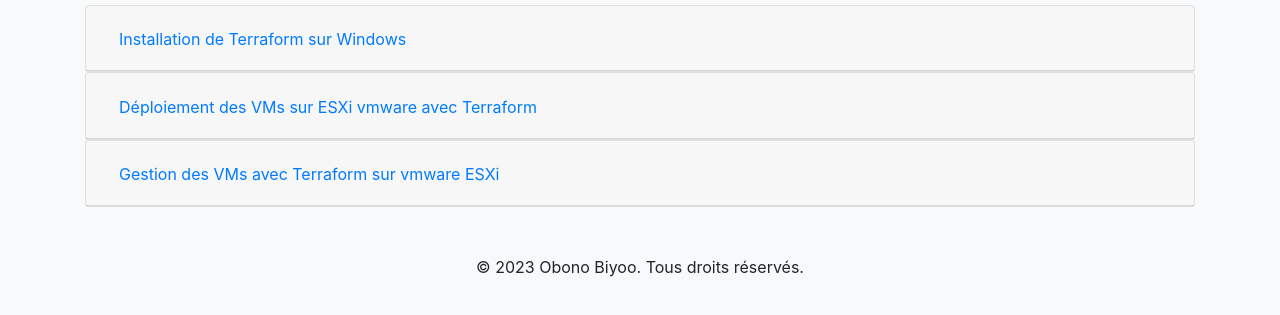
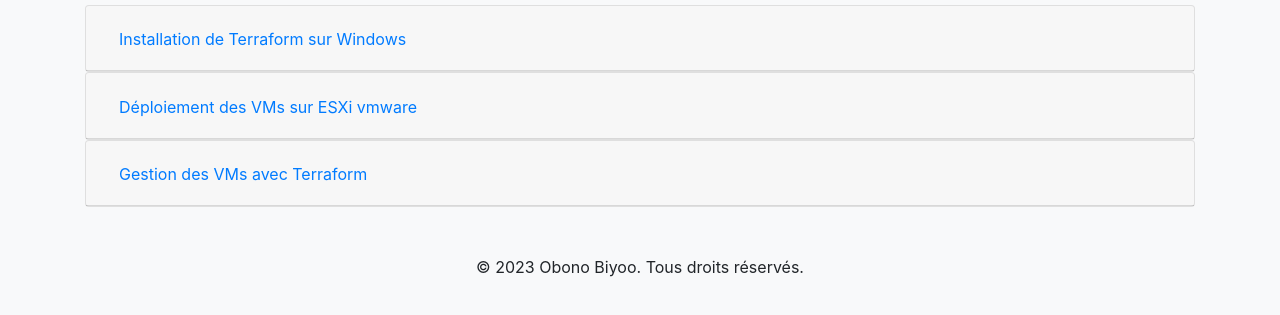
Before and after one commit to obcg-crypto/tutorielTerraform, a plain HTML site: page index.html in a window 1280 px wide. Shown: the part 101-416 px from the top of the page. Drawn offline with nearby package versions, Linux system fonts and the light colour scheme.

Commit message:
Update index.html

```diff
--- a/index.html
+++ b/index.html
@@ -105,7 +105,7 @@
                     <h2 class="mb-0">
                         <button class="btn btn-link" type="button" data-toggle="collapse"
                             data-target="#collapseDeploiement" aria-expanded="true" aria-controls="collapseDeploiement">
-                            Déploiement des VMs sur ESXi vmware avec Terraform
+                            Déploiement des VMs sur ESXi vmware
                         </button>
                     </h2>
                 </div>
@@ -171,7 +171,7 @@
                     <h2 class="mb-0">
                         <button class="btn btn-link" type="button" data-toggle="collapse" data-target="#collapseGestion"
                             aria-expanded="true" aria-controls="collapseGestion">
-                            Gestion des VMs avec Terraform sur vmware ESXi
+                            Gestion des VMs avec Terraform
                         </button>
                     </h2>
                 </div>
```
